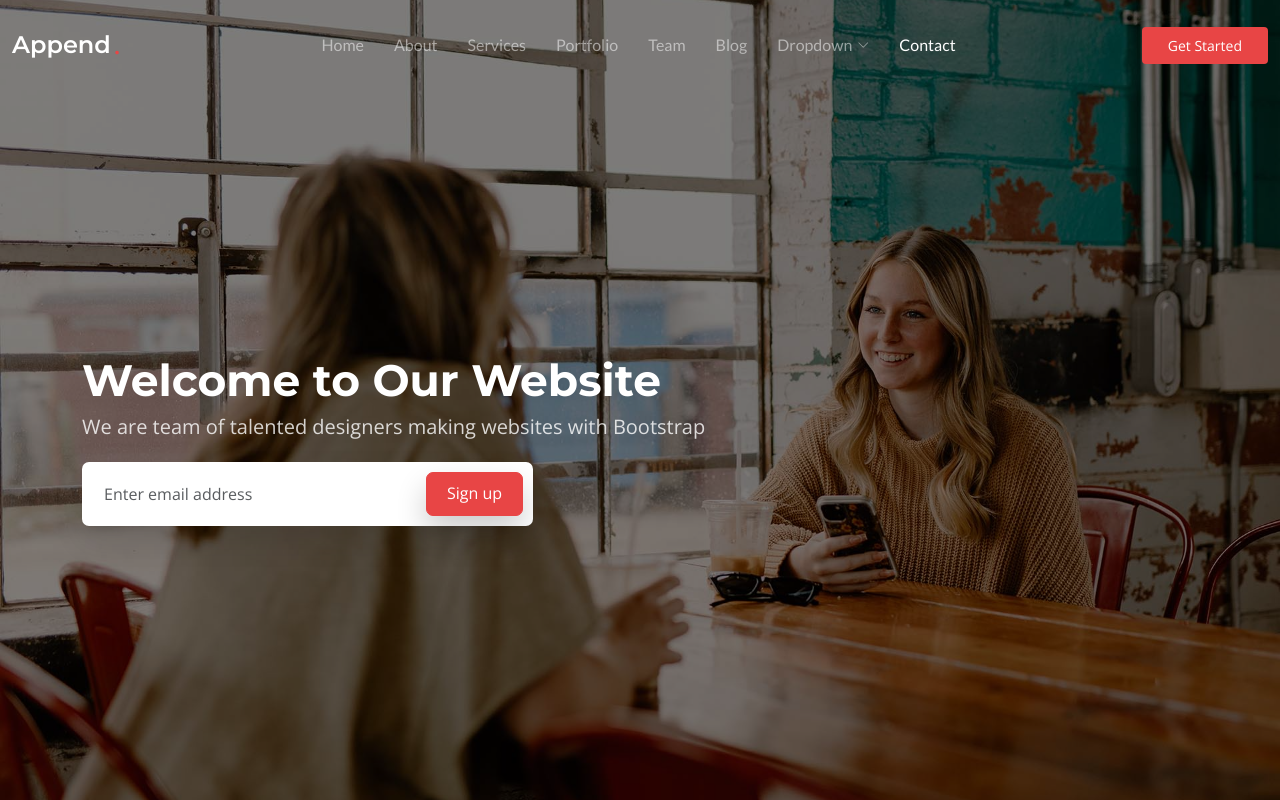
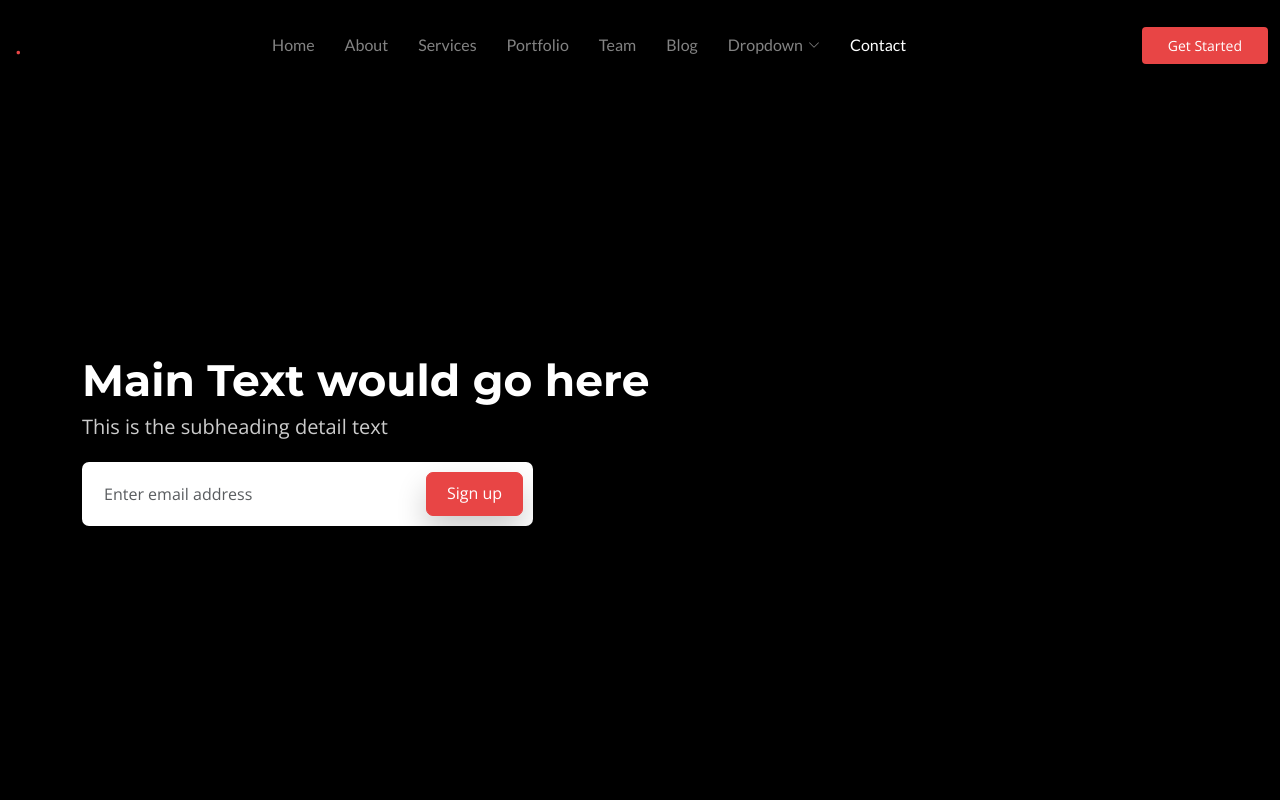
Before and after one commit to NBADRAUN/Design, a plain HTML site: page index.html in a window 1280 px wide. Shown: the top 800 px of the page. Drawn offline with nearby package versions, Linux system fonts and the light colour scheme.

Commit message:
updates to index

```diff
--- a/index.html
+++ b/index.html
@@ -28,13 +28,6 @@
   <!-- Template Main CSS File -->
   <link href="assets/css/main.css" rel="stylesheet">
 
-  <!-- =======================================================
-  * Template Name: Append
-  * Updated: Feb 01 2024 with Bootstrap v5.3.2
-  * Template URL: https://bootstrapmade.com/append-bootstrap-website-template/
-  * Author: BootstrapMade.com
-  * License: https://bootstrapmade.com/license/
-  ======================================================== -->
 </head>
 
 <body class="index-page" data-bs-spy="scroll" data-bs-target="#navmenu">
@@ -46,7 +39,7 @@
       <a href="index.html" class="logo d-flex align-items-center me-auto me-xl-0">
         <!-- Uncomment the line below if you also wish to use an image logo -->
         <!-- <img src="assets/img/logo.png" alt=""> -->
-        <h1>Append</h1>
+        <!-- <h1>Append</h1> -->
         <span>.</span>
       </a>
 
@@ -92,13 +85,13 @@
     <!-- Hero Section - Home Page -->
     <section id="hero" class="hero">
 
-      <img src="assets/img/hero-bg.jpg" alt="" data-aos="fade-in">
+      <!-- <img src="assets/img/hero-bg.jpg" alt="" data-aos="fade-in"> -->
 
       <div class="container">
         <div class="row">
           <div class="col-lg-10">
-            <h2 data-aos="fade-up" data-aos-delay="100">Welcome to Our Website</h2>
-            <p data-aos="fade-up" data-aos-delay="200">We are team of talented designers making websites with Bootstrap</p>
+            <h2 data-aos="fade-up" data-aos-delay="100">Main Text would go here</h2>
+            <p data-aos="fade-up" data-aos-delay="200">This is the subheading detail text </p>
           </div>
           <div class="col-lg-5">
             <form action="#" class="sign-up-form d-flex" data-aos="fade-up" data-aos-delay="300">
```
